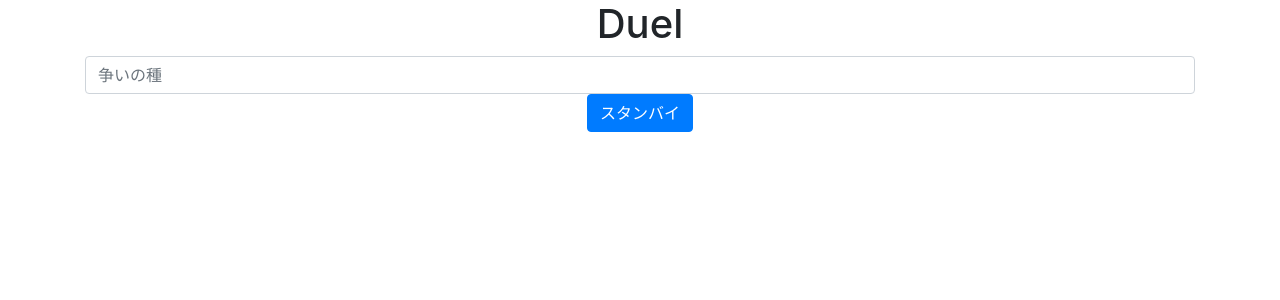
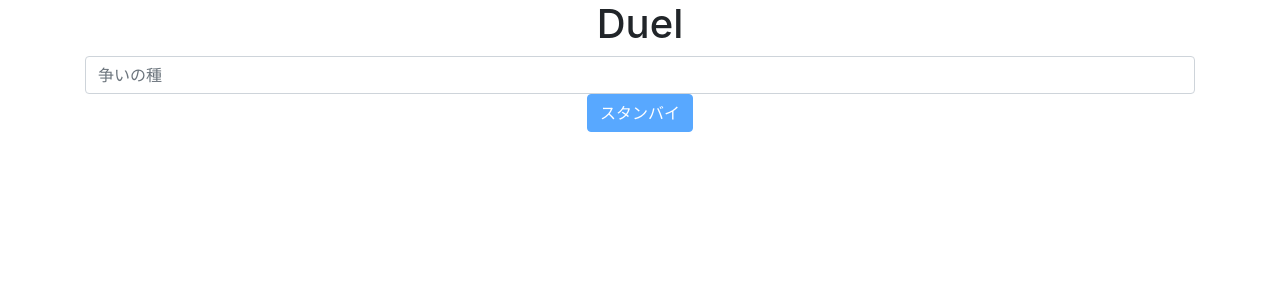
Before and after one commit to uyupun-archive/duel, a Nuxt app: page / in a window 1280 px wide. Shown: the top 300 px of the page. Built offline with nearby package versions, Linux system fonts and the light colour scheme.

Commit message:
Modify top

```diff
--- a/layouts/default.vue
+++ b/layouts/default.vue
@@ -1,57 +1,5 @@
 <template>
-  <div>
-    <div class="container text-center">
+  <div class="container text-center">
       <nuxt />
     </div>
-  </div>
 </template>
-
-<style>
-html {
-  font-family: 'Source Sans Pro', -apple-system, BlinkMacSystemFont, 'Segoe UI',
-    Roboto, 'Helvetica Neue', Arial, sans-serif;
-  font-size: 16px;
-  word-spacing: 1px;
-  -ms-text-size-adjust: 100%;
-  -webkit-text-size-adjust: 100%;
-  -moz-osx-font-smoothing: grayscale;
-  -webkit-font-smoothing: antialiased;
-  box-sizing: border-box;
-}
-
-*,
-*:before,
-*:after {
-  box-sizing: border-box;
-  margin: 0;
-}
-
-.button--green {
-  display: inline-block;
-  border-radius: 4px;
-  border: 1px solid #3b8070;
-  color: #3b8070;
-  text-decoration: none;
-  padding: 10px 30px;
-}
-
-.button--green:hover {
-  color: #fff;
-  background-color: #3b8070;
-}
-
-.button--grey {
-  display: inline-block;
-  border-radius: 4px;
-  border: 1px solid #35495e;
-  color: #35495e;
-  text-decoration: none;
-  padding: 10px 30px;
-  margin-left: 15px;
-}
-
-.button--grey:hover {
-  color: #fff;
-  background-color: #35495e;
-}
-</style>
--- a/pages/index.vue
+++ b/pages/index.vue
@@ -1,9 +1,25 @@
 <template>
   <div>
     <h1 class="h1">Duel</h1>
-    <input type="text" placeholder="争いの種" class="form-control" />
-    <router-link to="/reason">
-      <button type="button" class="btn btn-primary">スタンバイ</button>
+    <input type="text" placeholder="争いの種" class="form-control" v-model="fightName" />
+    <router-link to="/duel">
+      <button type="button" class="btn btn-primary" :disabled="validateFightName()">スタンバイ</button>
     </router-link>
   </div>
 </template>
+
+<script>
+export default {
+  data() {
+    return {
+      fightName: '',
+    }
+  },
+  methods: {
+    validateFightName() {
+      if (this.fightName.length >= 5 && this.fightName.length <= 20) return false;
+      return true;
+    }
+  }
+}
+</script>
--- a/pages/reason/index.vue
+++ /dev/null
@@ -1,6 +0,0 @@
-<template>
-  <div>
-    reasonページ
-    <router-link to="/duel">duelへ</router-link>
-  </div>
-</template>
```
